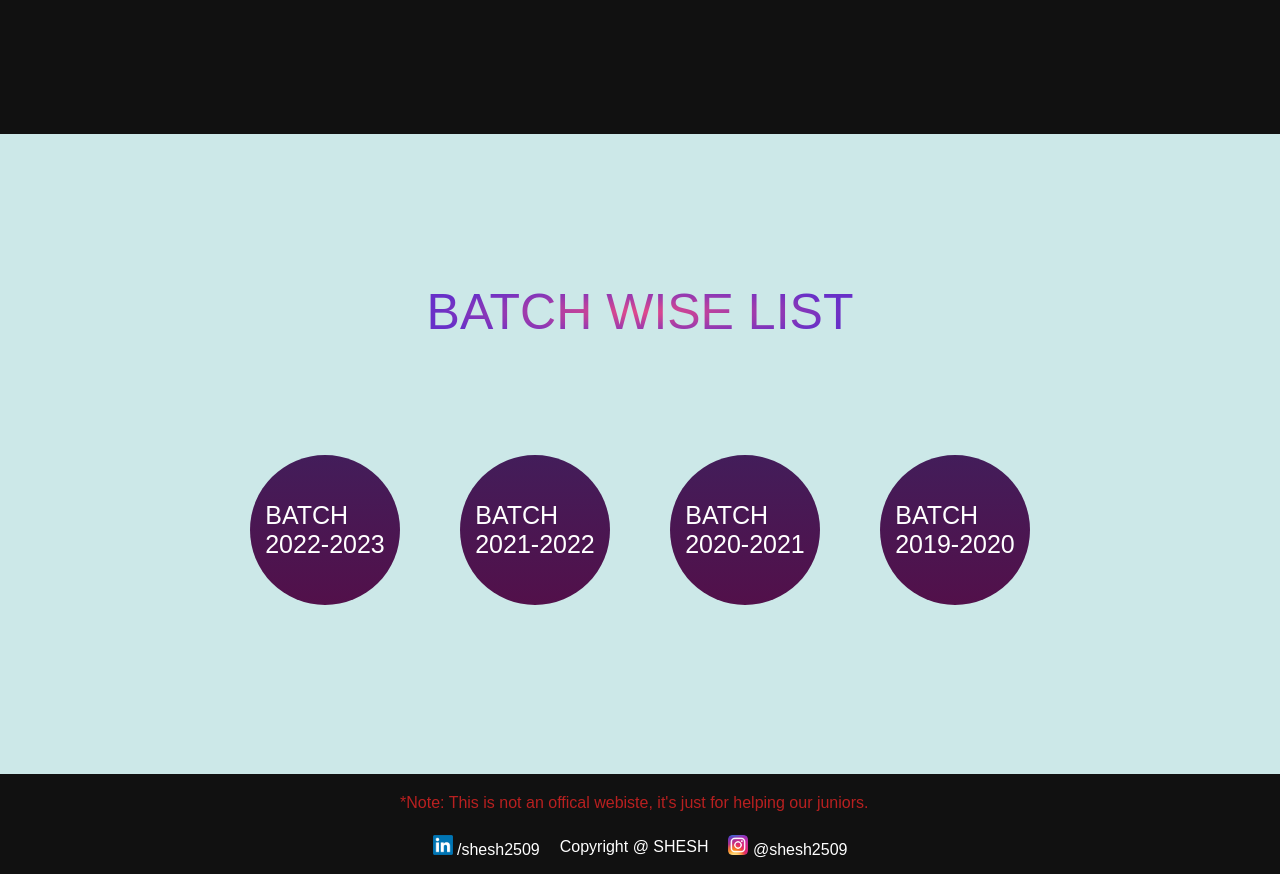
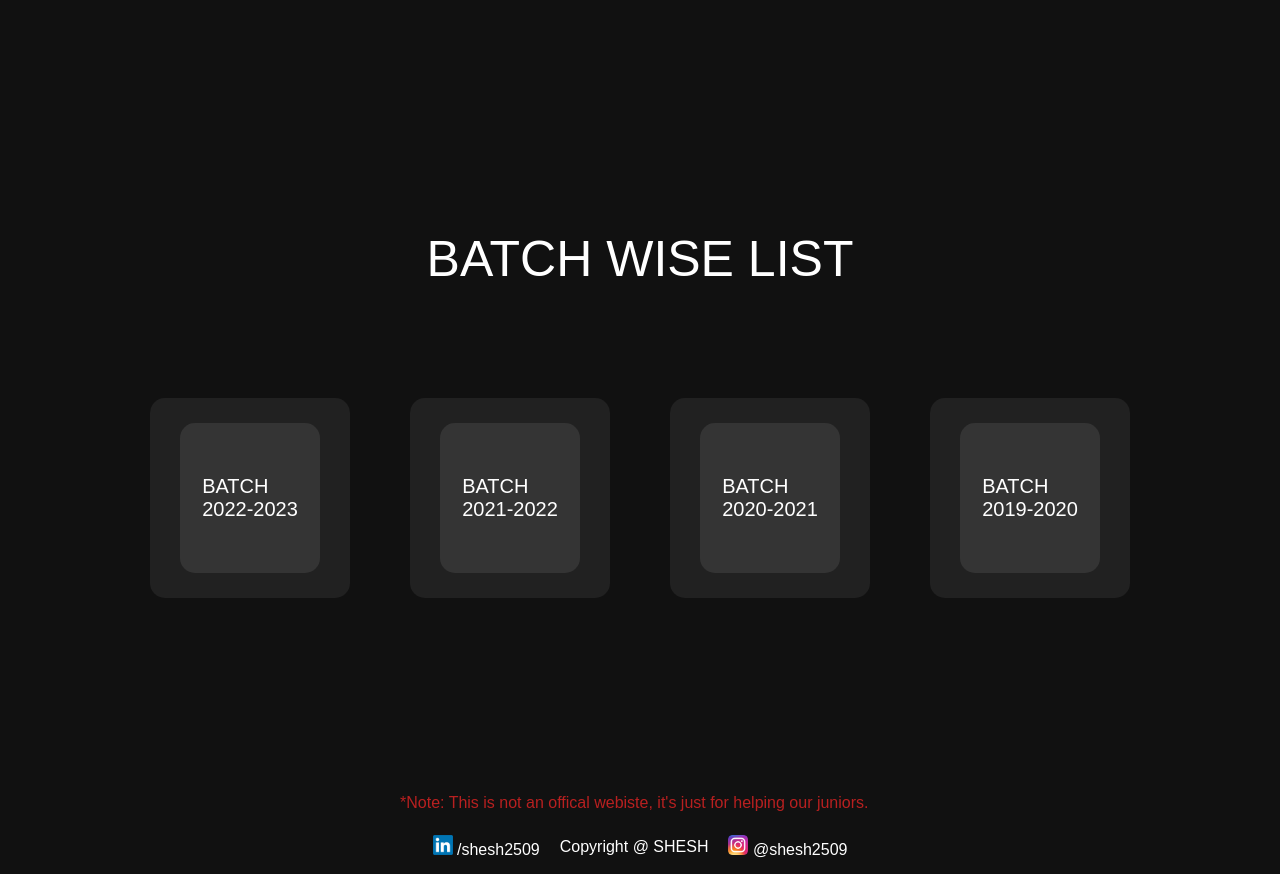
Before and after one commit to shesh2509/LNCT-Alumni, a React (Create React App) app: page / in a window 1280 px wide. Shown: the part 1120-1994 px from the top of the page. Built offline with nearby package versions, Linux system fonts and the light colour scheme; the HTML template or start-up script is replaced by a standard one.

Commit message:
Update Batch.jsx

```diff
--- a/src/components/Batch.jsx
+++ b/src/components/Batch.jsx
@@ -6,7 +6,7 @@ const Container = styled.div`
     flex-direction: column;
     justify-content: center;
     align-items: center;
-    background-color: #cce8e8;
+    background-color: rgb(17 17 17 );
 `
 const Wrapper = styled.div`
     display: flex;
@@ -19,28 +19,45 @@ const Text = styled.h1`
     color: #e2498a;
     background-clip: text;
     -webkit-text-fill-color: transparent;
-    background-color: transparent;
-    background-image: radial-gradient(at center center, #e2498a 0%, #6830c8 70%);
+    background-color: white;
+    //background-image: radial-gradient(at center center, #e2498a 0%, #6830c8 70%);
     font-family: "Raleway", Sans-serif;
     font-size: 50px;
     font-weight: 500;
     text-transform: uppercase;
-    margin-top: 30px;
+    margin-top: 0px;
+    margin-bottom: 0;
+`
+
+const ListB = styled.div`
+    height: 200px;
+    width: 200px;
+    cursor: pointer;
+    border-radius: 15px;
+    display: flex;
+    align-items: center;
+    justify-content: space-around;
+    background-color: #212121;
+    margin: 30px;
+    &:hover{
+        transform: scale(1.05);
+        border: solid white 0.8px;
+    }
 `
 
 const List = styled.div`
     height: 150px;
-    width: 150px;
+    width: 200px;
     cursor: pointer;
-    border-radius: 100%;
+    border-radius: 15px;
     display: flex;
     align-items: center;
     justify-content: space-around;
-    background-image: linear-gradient(#431d5a, #52104a);
+    background-color: #343434;
     margin: 0 30px;
 
     &:hover{
-        transform: scale(1.1);
+        transform: scale(1.05);
     }
 `
 
@@ -60,21 +77,32 @@ export default function Batch() {
                 <div><Text>Batch Wise List</Text></div>
 
                 <ListW>
+                    <ListB>
                         <List>
-                        <a href = "https://lnct.ac.in/wp-content/uploads/2023/05/LNCT-GROUP-Placed-Students-2022-23-BATCH.pdf" rel="noreferrer" target="_blank" style={{color:"white", textDecoration:"none", fontSize:"25px"}}>BATCH <br/>2022-2023</a>
+                            <a href = "https://lnct.ac.in/wp-content/uploads/2023/05/LNCT-GROUP-Placed-Students-2022-23-BATCH.pdf" rel="noreferrer" target="_blank" style={{color:"white", textDecoration:"none", fontSize:"20px"}}>BATCH <br/>2022-2023</a>
                         </List>
+                    </ListB>
 
+                    <ListB>
                         <List>
-                        <a href = "https://lnct.ac.in/wp-content/uploads/2022/10/Placment-Records.pdf" rel="noreferrer" target="_blank" style={{color:"white", textDecoration:"none", fontSize:"25px"}}>BATCH <br/> 2021-2022</a>
+                            <a href = "https://lnct.ac.in/wp-content/uploads/2022/10/Placment-Records.pdf" rel="noreferrer" target="_blank" style={{color:"white", textDecoration:"none", fontSize:"20px"}}>BATCH <br/> 2021-2022</a>
                         </List>
+                    </ListB>
 
+
+                    <ListB>
                         <List>
-                        <a href = "https://lnct.ac.in/wp-content/uploads/2021/07/LNCT-GROUP-PLACEMENT-RECOARD-2020-21-BATCH.pdf" rel="noreferrer" target="_blank" style={{color:"white", textDecoration:"none", fontSize:"25px"}}>BATCH <br/> 2020-2021</a>
+                            <a href = "https://lnct.ac.in/wp-content/uploads/2021/07/LNCT-GROUP-PLACEMENT-RECOARD-2020-21-BATCH.pdf" rel="noreferrer" target="_blank" style={{color:"white", textDecoration:"none", fontSize:"20px"}}>BATCH <br/> 2020-2021</a>
                         </List>
+                    </ListB>
 
+
+                    <ListB>
                         <List>
-                        <a href = "https://lnct.ac.in/wp-content/uploads/2021/05/LNCT-GROUP-PLACEMENT-RECORD-2019-20.pdf" rel="noreferrer" target="_blank" style={{color:"white", textDecoration:"none", fontSize:"25px"}}>BATCH <br/>2019-2020</a>
+                            <a href = "https://lnct.ac.in/wp-content/uploads/2021/05/LNCT-GROUP-PLACEMENT-RECORD-2019-20.pdf" rel="noreferrer" target="_blank" style={{color:"white", textDecoration:"none", fontSize:"20px"}}>BATCH <br/>2019-2020</a>
                         </List>
+                    </ListB>
+
                 </ListW>
             </Wrapper>
         </Container>
```
Lines whose indentation alone changed are shown as unchanged.
